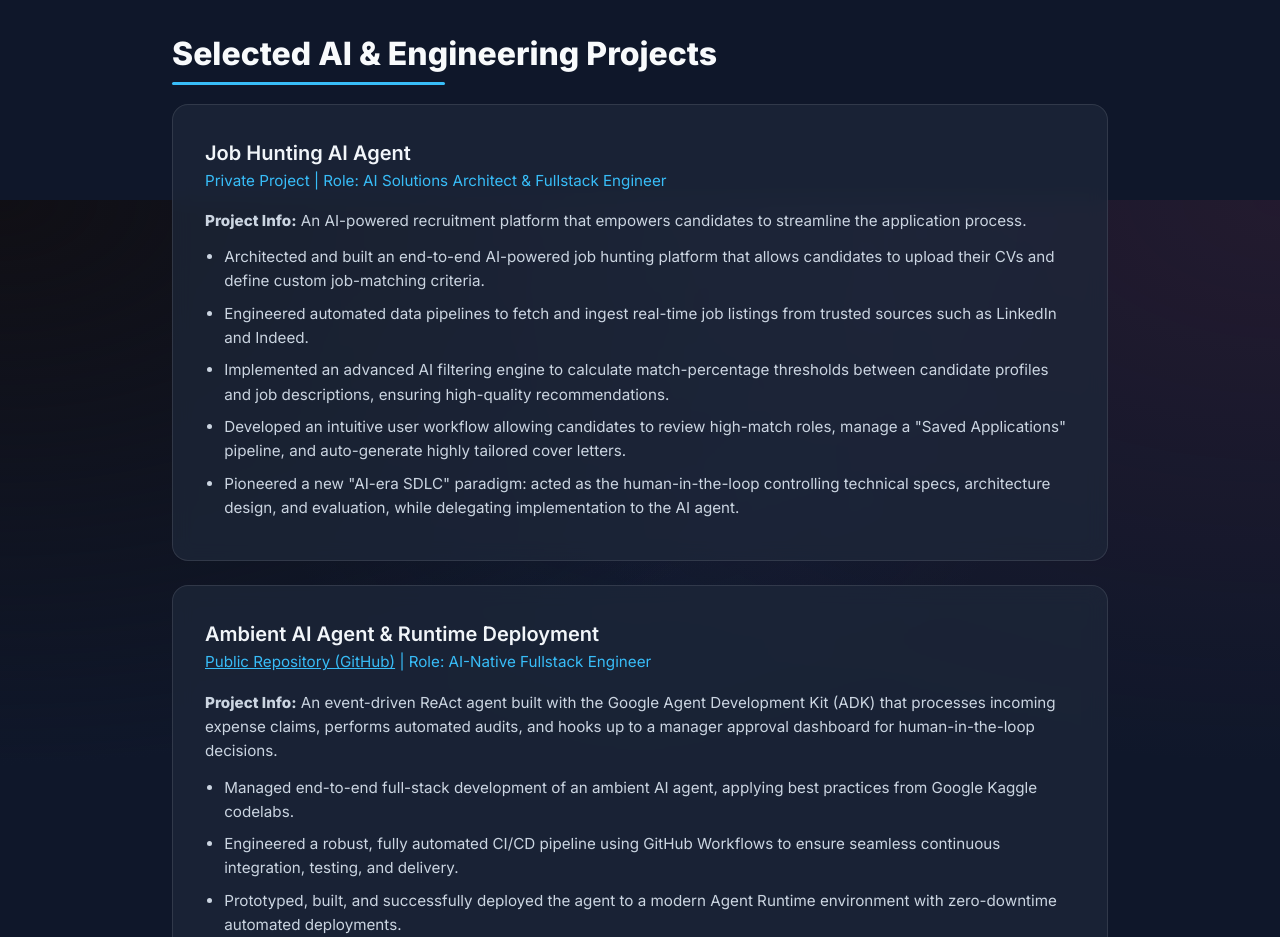
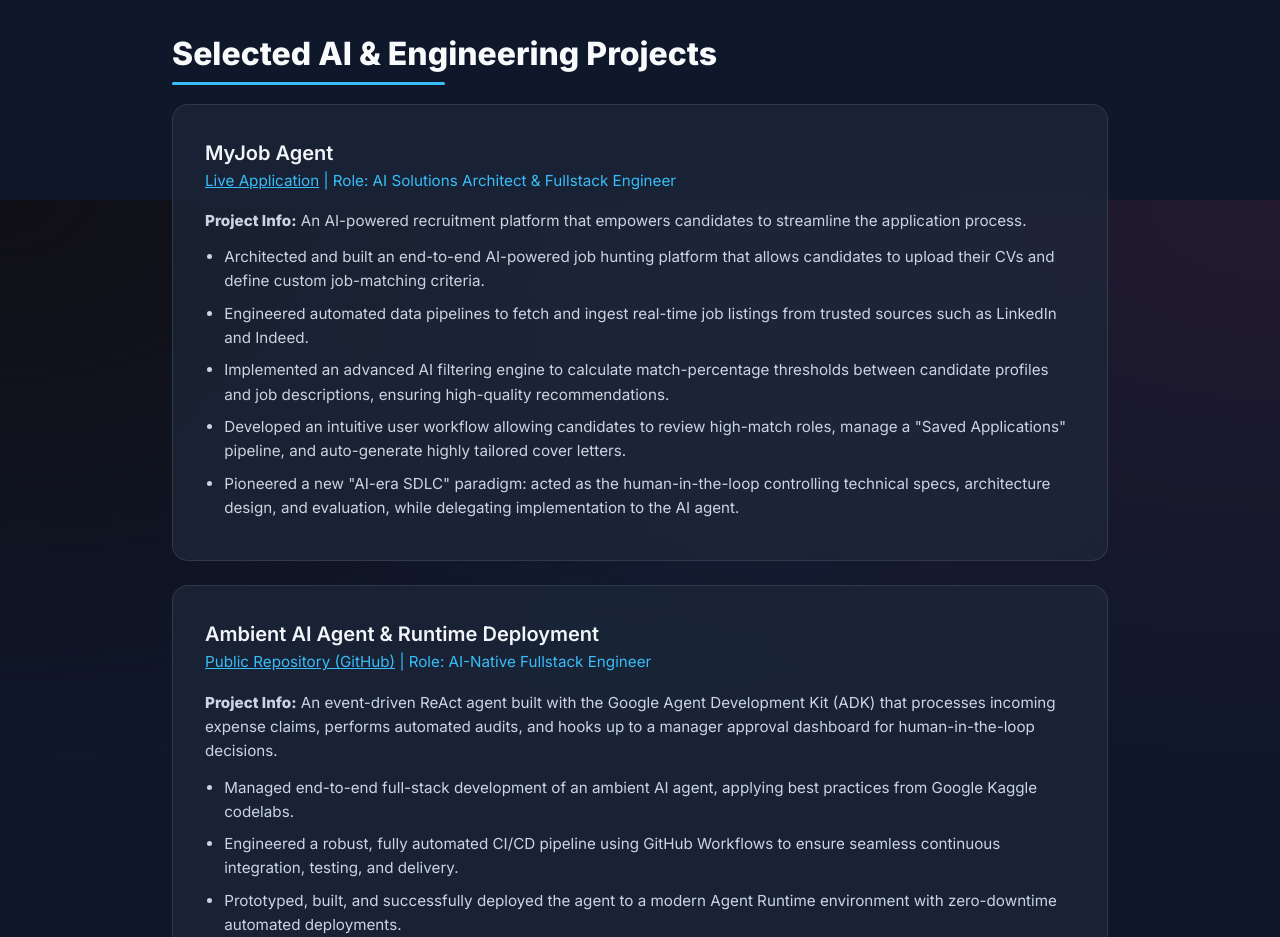
Before and after one commit to lengocduy/lengocduy.github.io, a plain HTML site: page index.html in a window 1280 px wide. Shown: the part 1400-2337 px from the top of the page. Drawn offline with Linux system fonts and the light colour scheme.

Commit message:
chore: add the public website for MyJob Agent

```diff
--- a/index.html
+++ b/index.html
@@ -369,9 +369,9 @@
         <h2>Selected AI & Engineering Projects</h2>
 
         <div class="card" style="margin-bottom: 1.5rem">
-          <div class="job-title">Job Hunting AI Agent</div>
+          <div class="job-title">MyJob Agent</div>
           <div class="job-meta">
-            Private Project | Role: AI Solutions Architect & Fullstack Engineer
+            <a href="https://myjob.letsmes.com" target="_blank" style="color: inherit; text-decoration: underline;">Live Application</a> | Role: AI Solutions Architect & Fullstack Engineer
           </div>
           <p style="color: #cbd5e1; font-size: 0.95rem; margin-bottom: 0.75rem;">
             <strong>Project Info:</strong> An AI-powered recruitment platform that empowers candidates to streamline the application process.
```
